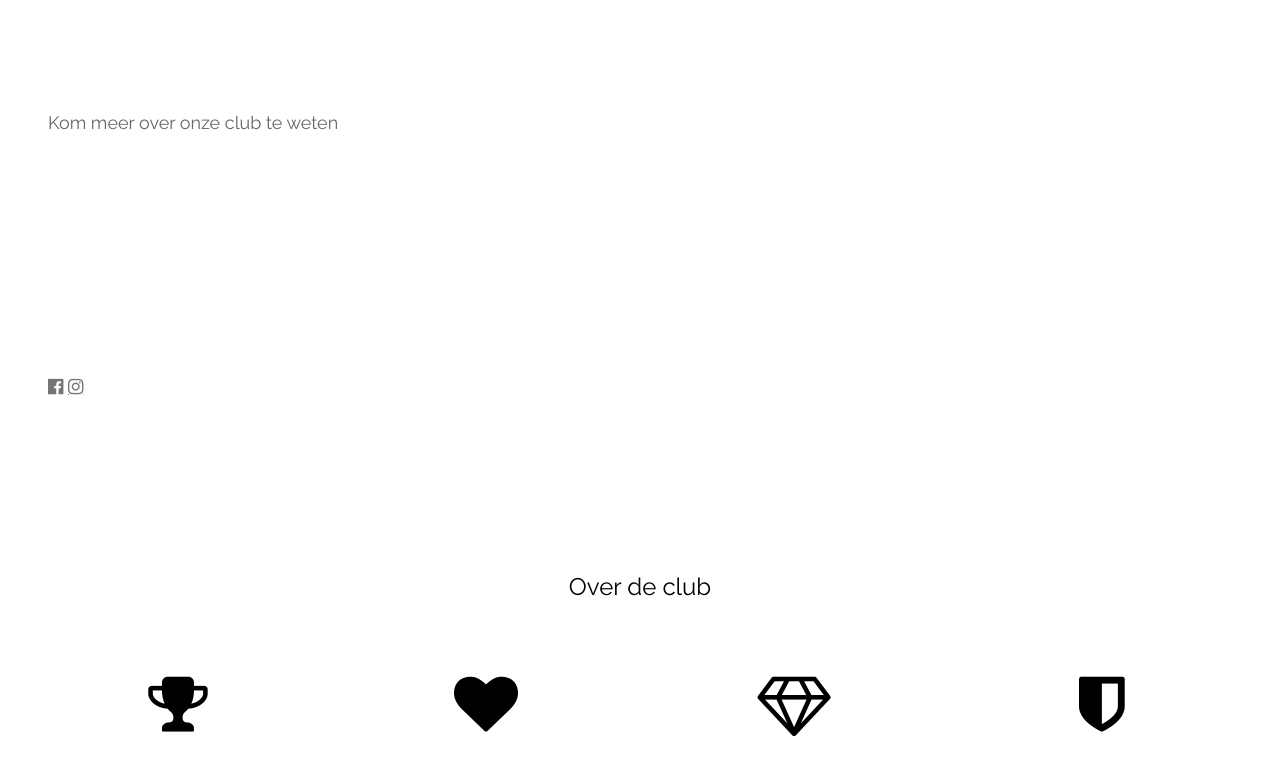
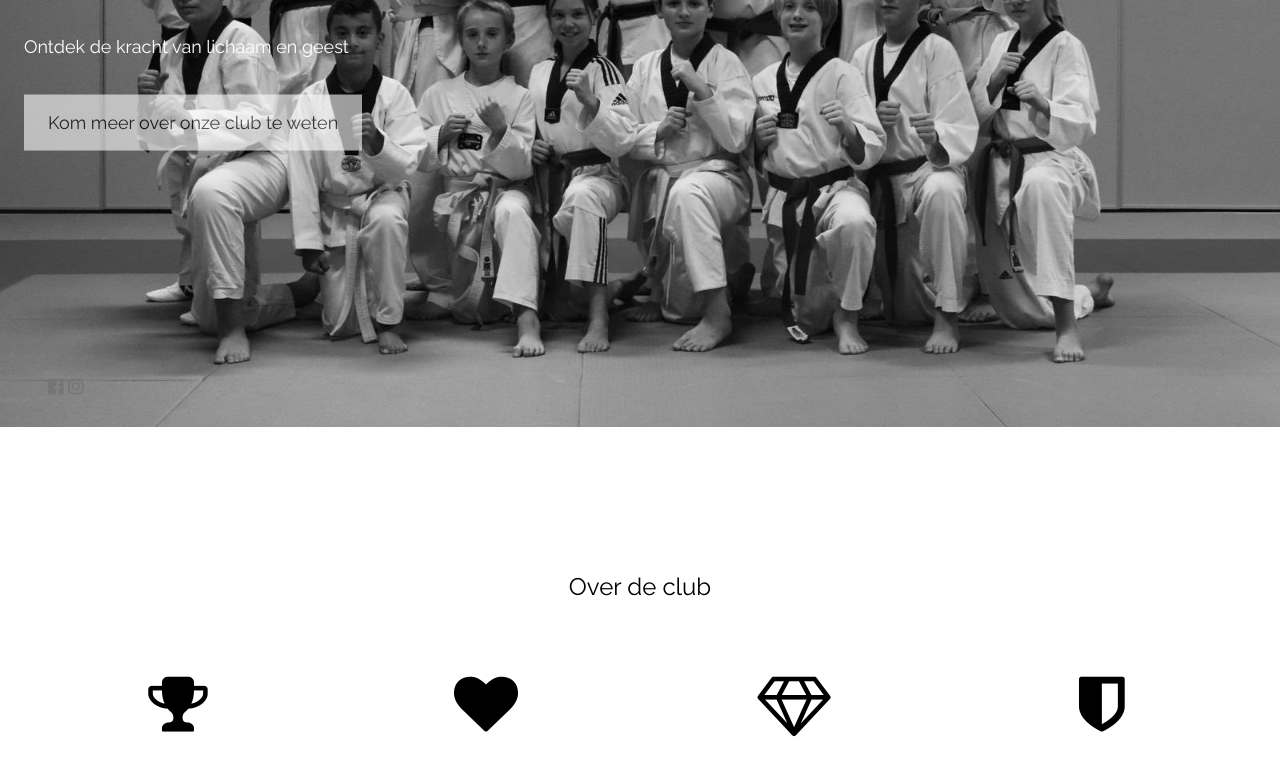
Before and after one commit to alidabottelbergs/PyongWonDiepenbeek, a plain HTML site: page index.html in a window 1280 px wide. Shown: the part 373-1140 px from the top of the page. Drawn offline with nearby package versions, Linux system fonts and the light colour scheme; the site is published under a folder, as on GitHub Pages, so addresses that start at the root find nothing.

Commit message:
Add files via upload

```diff
--- a/index.html
+++ b/index.html
@@ -19,7 +19,7 @@ body, html {
 .bgimg-1 {
   background-position: center;
   background-size: cover;
-  background-image: url("/pictures/clubfoto.jpeg");
+  background-image: url("./pictures/clubfoto.jpeg");
   min-height: 100%;
 }
 
```
